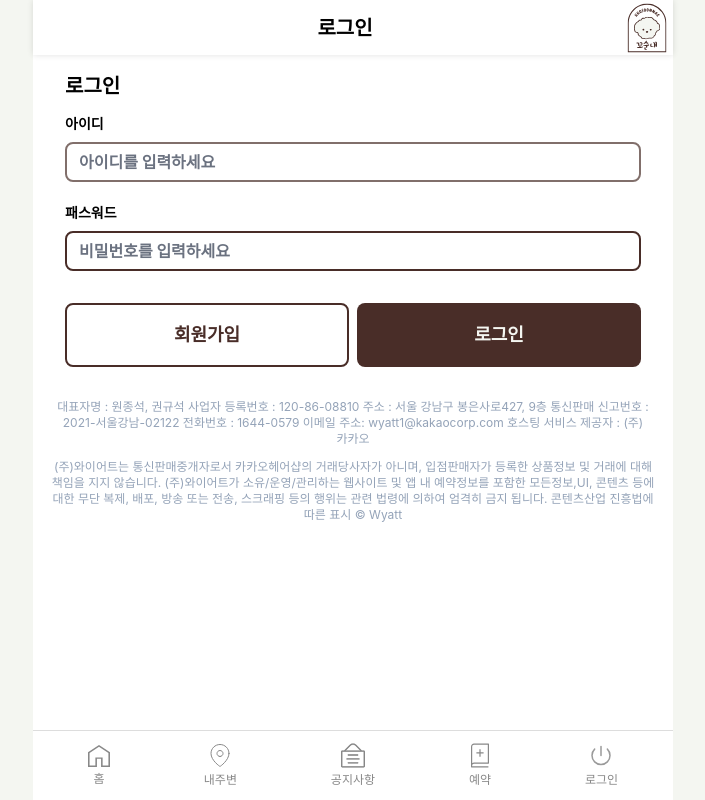
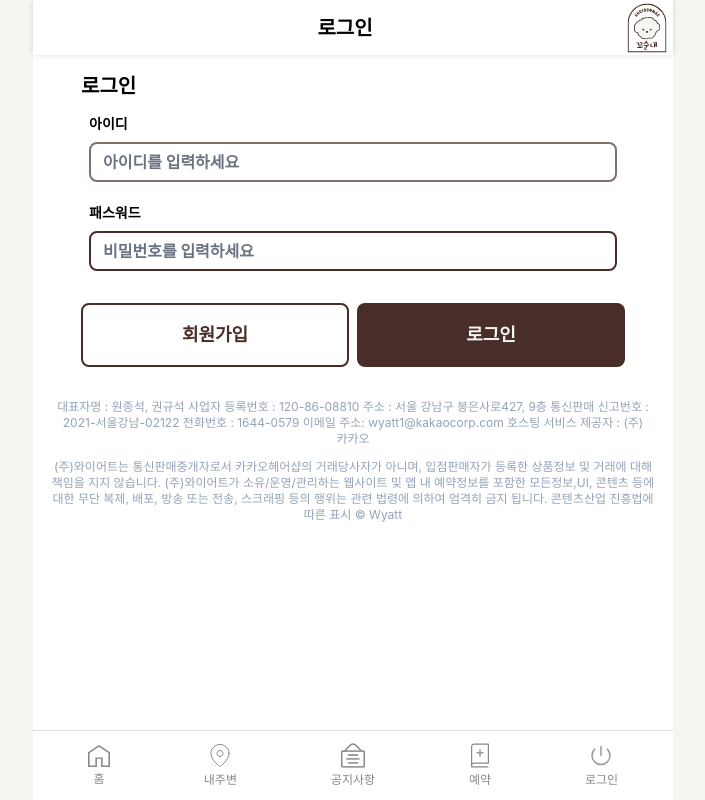
Before and after one commit to super-coding-3/kkosoonnae, a React (Create React App) app: page /login in a window 1280 px wide. Shown: the whole page, without its empty margins (287-992 px from the left). Built offline with nearby package versions, Linux system fonts and the light colour scheme; no server answers; the HTML template or start-up script is replaced by a standard one.

Commit message:
[fix]css 간격 수정

```diff
--- a/src/components/login/LoginPage.tsx
+++ b/src/components/login/LoginPage.tsx
@@ -38,7 +38,7 @@ const LoginPage: React.FC = () => {
         validationSchema={LoginSchema}
       >
         {({ isSubmitting }) => (
-          <Form className="mx-auto max-w-xl min-w-[320px] w-full mt-4 mb-4">
+          <StyledForm className="mx-auto max-w-xl min-w-[320px] w-full mt-4 mb-4">
             <h1 className="text-[20px] mb-3">로그인</h1>
             <ForminputDiv>
               <label htmlFor="id">아이디</label>
@@ -76,7 +76,7 @@ const LoginPage: React.FC = () => {
                 로그인
               </button>
             </ButtonDiv>
-          </Form>
+          </StyledForm>
         )}
       </Formik>
     </LogMainDiv>
@@ -95,12 +95,18 @@ const LogMainDiv = styled.div`
   height: 100%;
   font-size: 14px;
   font-weight: bold;
+  padding: 0 1rem; /* 전체 패딩 추가 */
+`;
+
+const StyledForm = styled(Form)`
+  padding: 0 1rem; /* Form 컴포넌트에 패딩 추가 */
 `;
 
 const ForminputDiv = styled.div`
   display: flex;
   flex-direction: column;
   margin-bottom: 16px;
+  padding: 0 0.5rem; /* 각 input field에 패딩 추가 */
 `;
 
 const ButtonDiv = styled.div`
```
